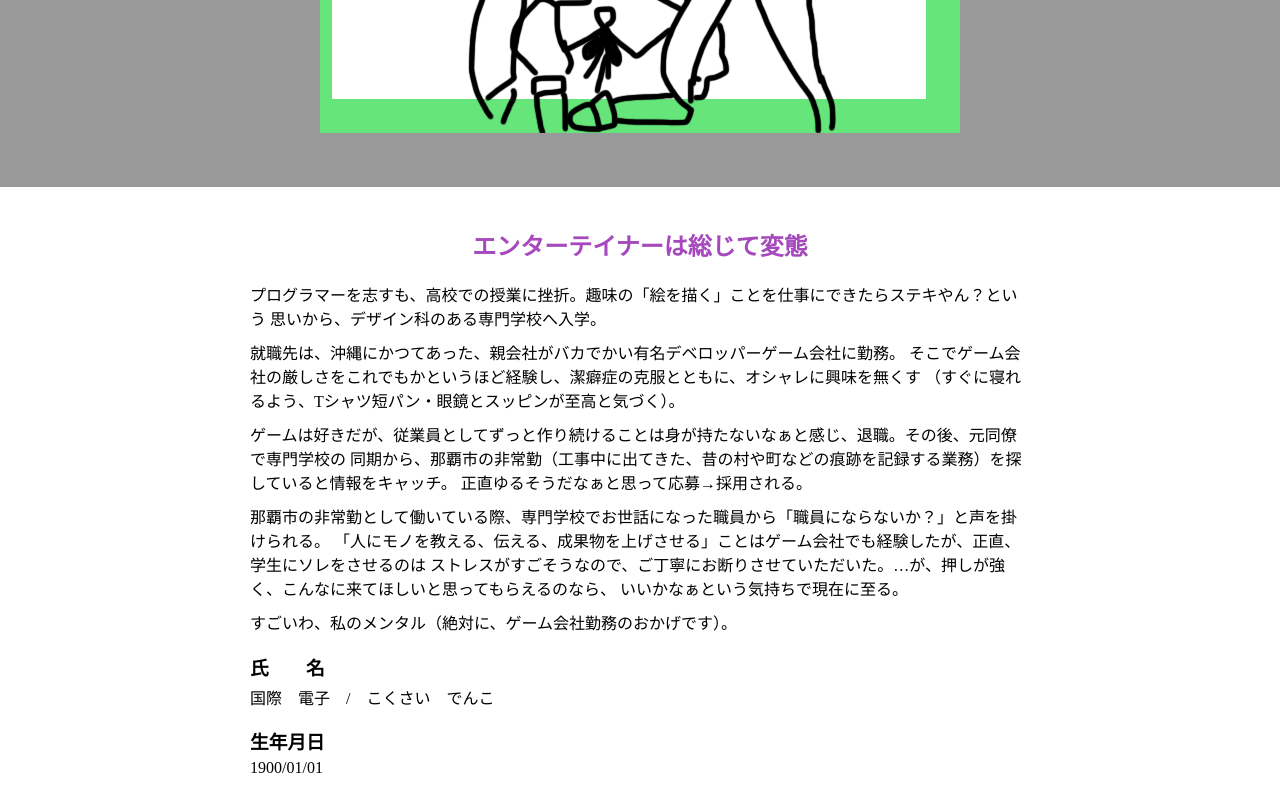
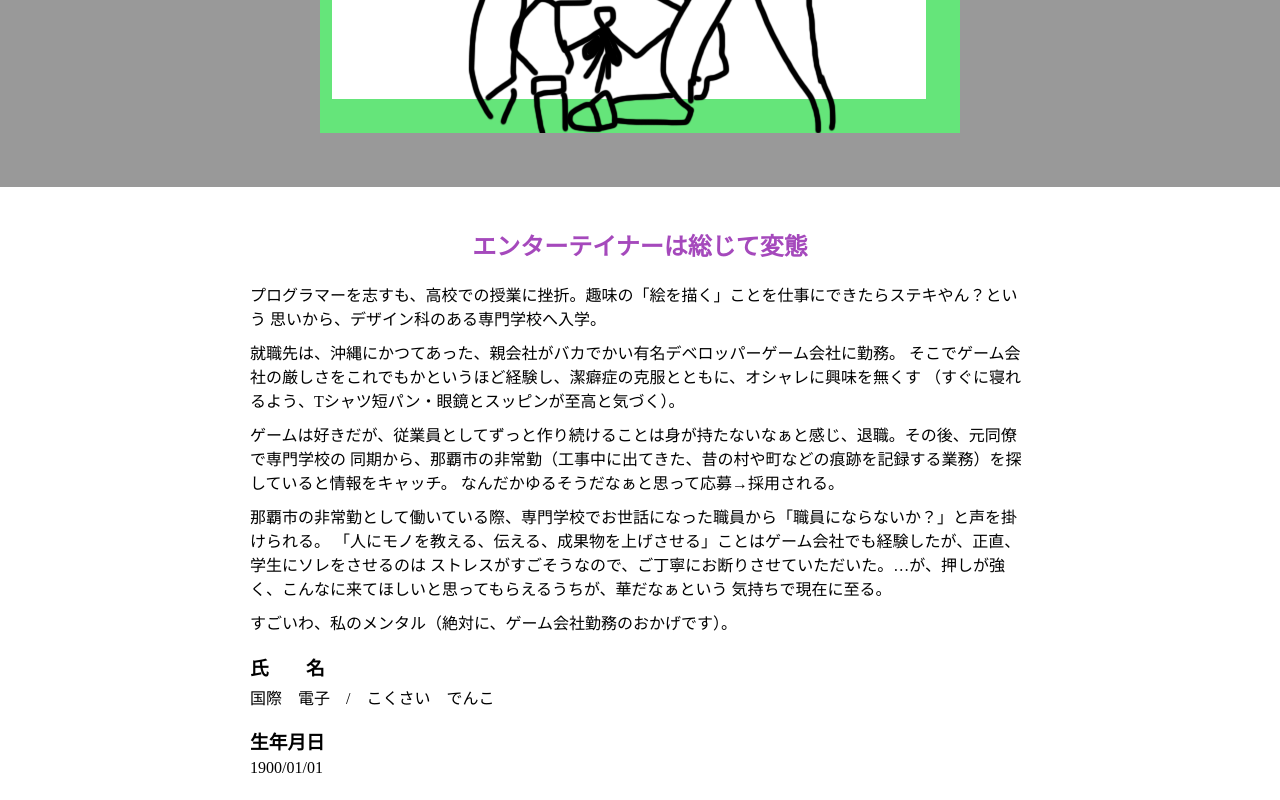
Before and after one commit to EisukeTaira/R5_Portfolio, a plain HTML site: page site/profile.html in a window 1280 px wide. Shown: the part 467-1267 px from the top of the page. Drawn offline with Linux system fonts and the light colour scheme.

Commit message:
HTML変更
自己紹介文を変更しました。

```diff
--- a/site/profile.html
+++ b/site/profile.html
@@ -38,13 +38,13 @@
 			<p>
 				ゲームは好きだが、従業員としてずっと作り続けることは身が持たないなぁと感じ、退職。その後、元同僚で専門学校の
 				同期から、那覇市の非常勤（工事中に出てきた、昔の村や町などの痕跡を記録する業務）を探していると情報をキャッチ。
-				正直ゆるそうだなぁと思って応募→採用される。
+				なんだかゆるそうだなぁと思って応募→採用される。
 			</p>
 			<p>
 				那覇市の非常勤として働いている際、専門学校でお世話になった職員から「職員にならないか？」と声を掛けられる。
 				「人にモノを教える、伝える、成果物を上げさせる」ことはゲーム会社でも経験したが、正直、学生にソレをさせるのは
-				ストレスがすごそうなので、ご丁寧にお断りさせていただいた。…が、押しが強く、こんなに来てほしいと思ってもらえるのなら、
-				いいかなぁという気持ちで現在に至る。
+				ストレスがすごそうなので、ご丁寧にお断りさせていただいた。…が、押しが強く、こんなに来てほしいと思ってもらえるうちが、華だなぁという
+				気持ちで現在に至る。
 			</p>
 			<p>
 				すごいわ、私のメンタル（絶対に、ゲーム会社勤務のおかげです）。
```
